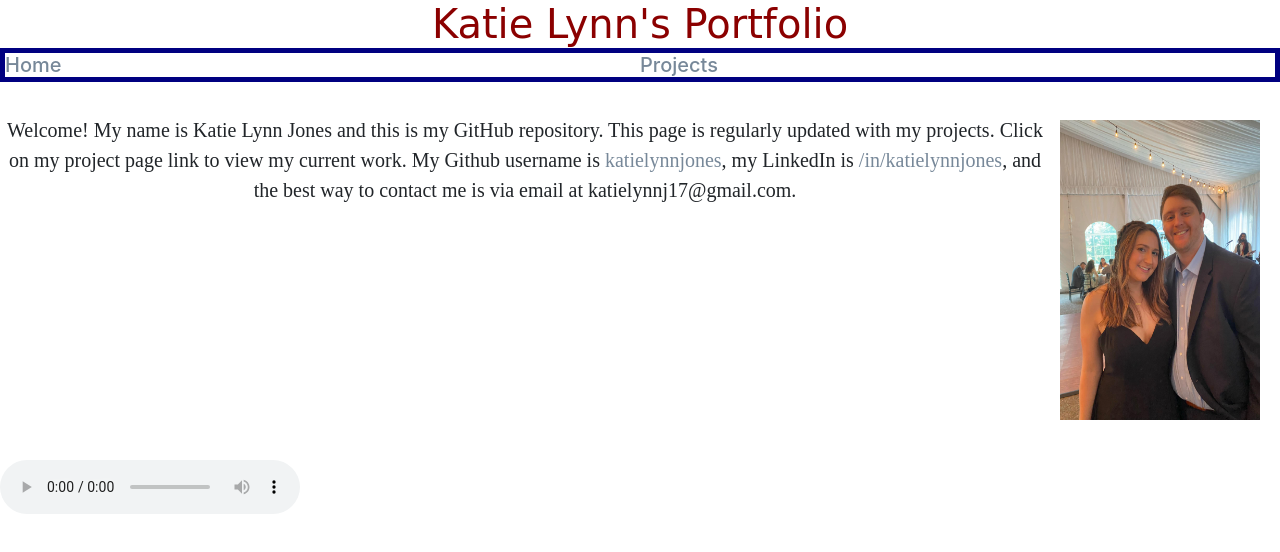
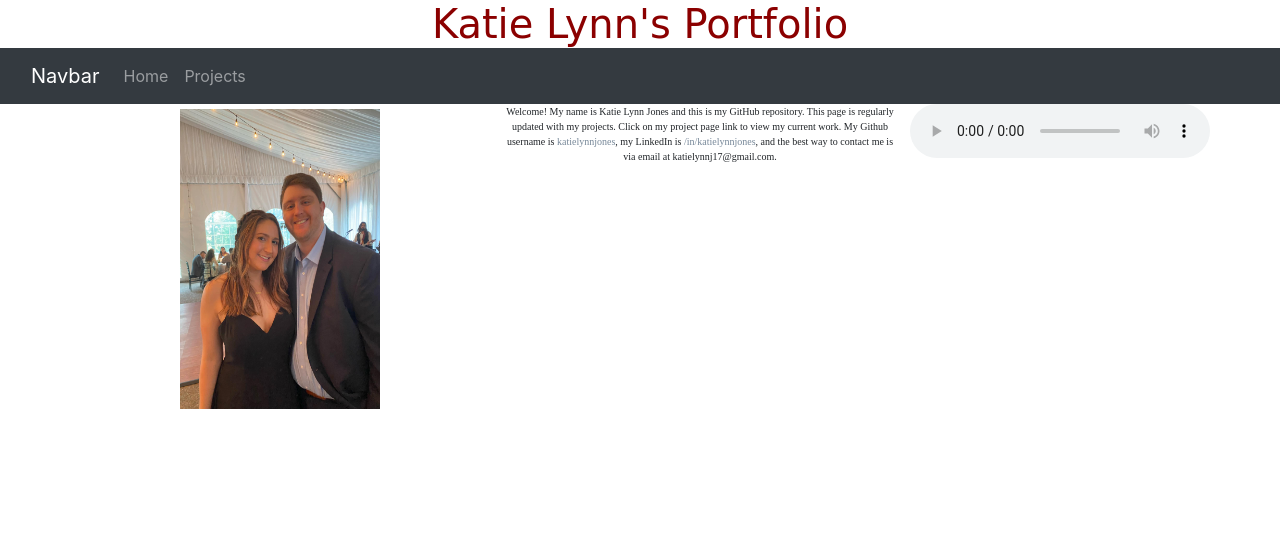
Before and after one commit to Katielynnjones/katielynnjones.github.io, a plain HTML site: page index.html in a window 1280 px wide. Drawn offline with nearby package versions, Linux system fonts and the light colour scheme.

Commit message:
Update index.html
added bootstrap grid & nav bar

```diff
--- a/index.html
+++ b/index.html
@@ -4,28 +4,68 @@
         <link rel="stylesheet" href="https://cdn.jsdelivr.net/npm/bootstrap@4.3.1/dist/css/bootstrap.min.css" integrity="sha384-ggOyR0iXCbMQv3Xipma34MD+dH/1fQ784/j6cY/iJTQUOhcWr7x9JvoRxT2MZw1T" crossorigin="anonymous">
     </head>
     <h1 class="header">Katie Lynn's Portfolio</h1>
-    <h2 class="resources">
-        <div><a class="link" href="https://katielynnjones.github.io">Home</a></div>
-        <div><a class="link" href="https://katielynnjones.github.io/katielynn.myprojects.github.io/">Projects</a></div>
-    </h2>
+    <nav class="navbar navbar-expand-lg navbar-dark bg-dark">
+      <div class="container-fluid">
+        <a class="navbar-brand" href="#">Navbar</a>
+        <button
+          class="navbar-toggler"
+          type="button"
+          data-bs-toggle="collapse"
+          data-bs-target="#navbarSupportedContent"
+          aria-controls="navbarSupportedContent"
+          aria-expanded="false"
+          aria-label="Toggle navigation"
+        >
+          <span class="navbar-toggler-icon"></span>
+        </button>
+        <div class="collapse navbar-collapse" id="navbarSupportedContent">
+          <div class="navbar-nav mr-auto mb-2 mb-lg-0">
+          <ul class="navbar-nav">
+            <li class="nav-item">
+              <a class="nav-link" id = "home" onclick="loadPage('index.html')" href="https://katielynnjones.github.io">Home</a>
+            </li>
+            <li class="nav-item">
+              <a class="nav-link" id = "projects" onclick="loadPage('myprojects.html')" href="https://katielynnjones.github.io/katielynn.myprojects.github.io/">Projects</a>
+            </li>
+          </ul>
+        </div>
+      </div>
+    </nav>
+
 
     <body>
-
-        <div class="grid-container">
+      <div class="container text-center">
+        <div class="row">
+          <div class="col">
             <div class="item2"> <img src ="./sarahswedding.jpeg" ;
               class="center";
               /></div>
+          </div>
+          <div class="col">
             <div class="item3">Welcome! My name is Katie Lynn Jones and this is my GitHub repository.
               This page is regularly updated with my projects. Click on my project page link to view my current work.
               My Github username is <a class="link" href="https://github.com/Katielynnjones/Katielynnjones">katielynnjones</a>, my LinkedIn is <a class="link" href="https://www.linkedin.com/in/katielynnjones/">/in/katielynnjones</a>, and the best way to contact me is
               via email at katielynnj17@gmail.com. </div>
           </div>
+          <div class="row">
+            <div class="col">
               <div>
                 <audio controls>
                   <source src="Audio Recording.m4a" type="audio/mpeg">
                 Your browser does not support the audio element.
                 </audio>
               </div>
+              </div>
+
+        </div>
+      </div>
+
+        <script
+        src="https://cdn.jsdelivr.net/npm/bootstrap@5.0.0/dist/js/bootstrap.bundle.min.js"
+        integrity="sha384-p34f1UUtsS3wqzfto5wAAmdvj+osOnFyQFpp4Ua3gs/ZVWx6oOypYoCJhGGScy+8"
+        crossorigin="anonymous"
+      ></script>
+      <script src="routing.js"></script>
         </body>
 
 </html>
```
Lines whose indentation alone changed are shown as unchanged.
